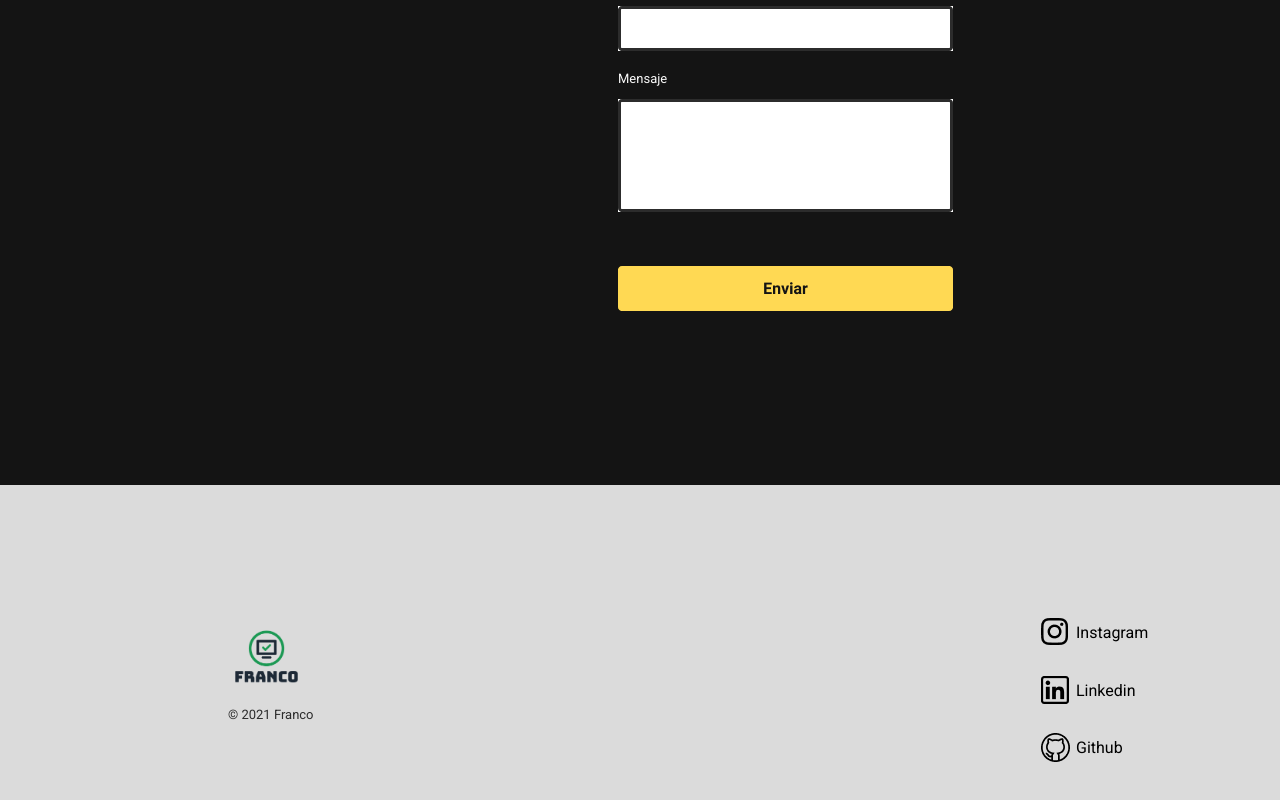
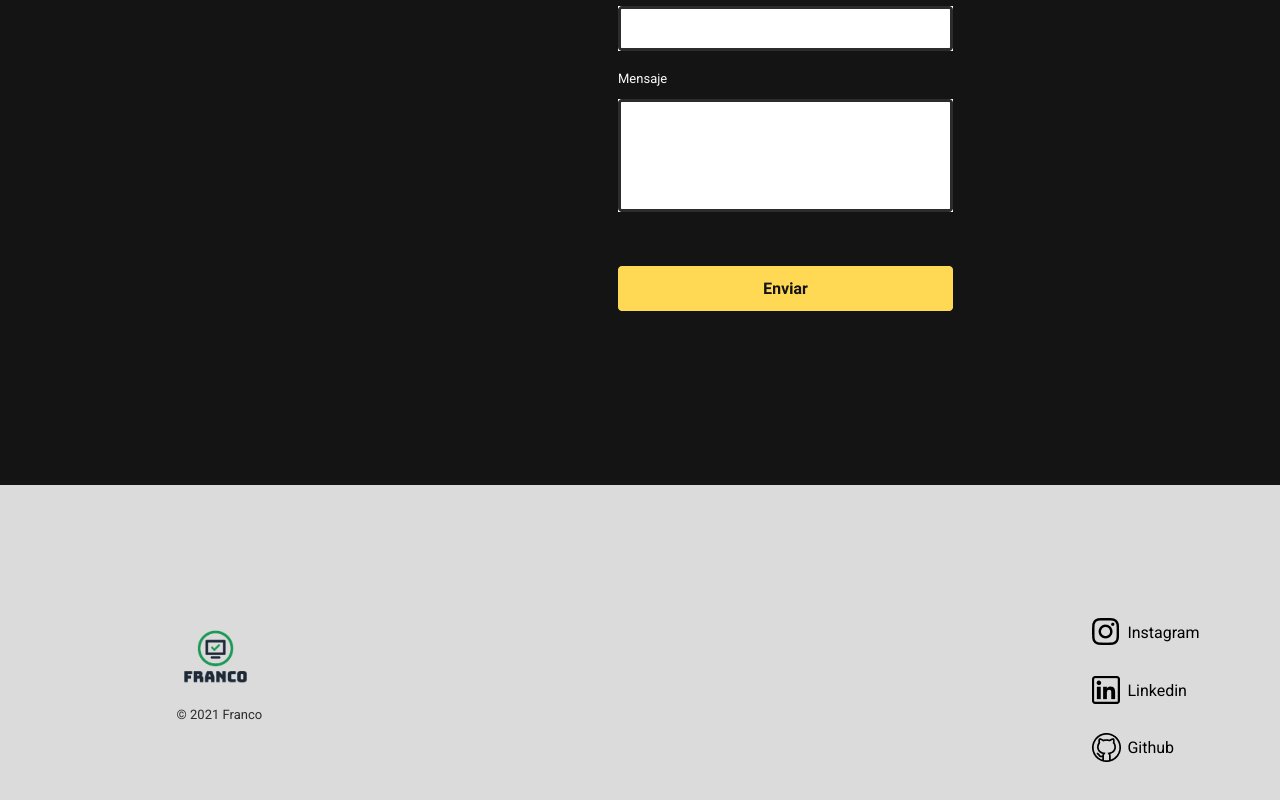
Before and after one commit to brandanfranco/desafio3.github.io, a plain HTML site: page index.html in a window 1280 px wide. Shown: the part 1753-2553 px from the top of the page. Drawn offline with nearby package versions, Linux system fonts and the light colour scheme.

Commit message:
cambio espacios en footer

```diff
--- a/styles.css
+++ b/styles.css
@@ -364,7 +364,8 @@ body {
     width: 100%;
     display: flex;
     justify-content: space-around;
-    gap: 300px;
+    gap: 40%;
+
     align-items: flex-start;
   }
   .contenedor-logo {
```
